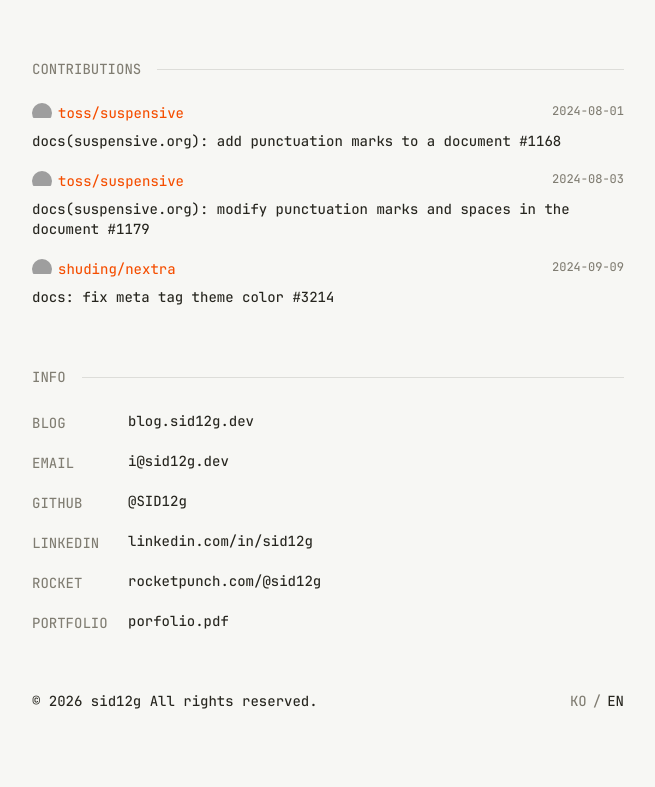
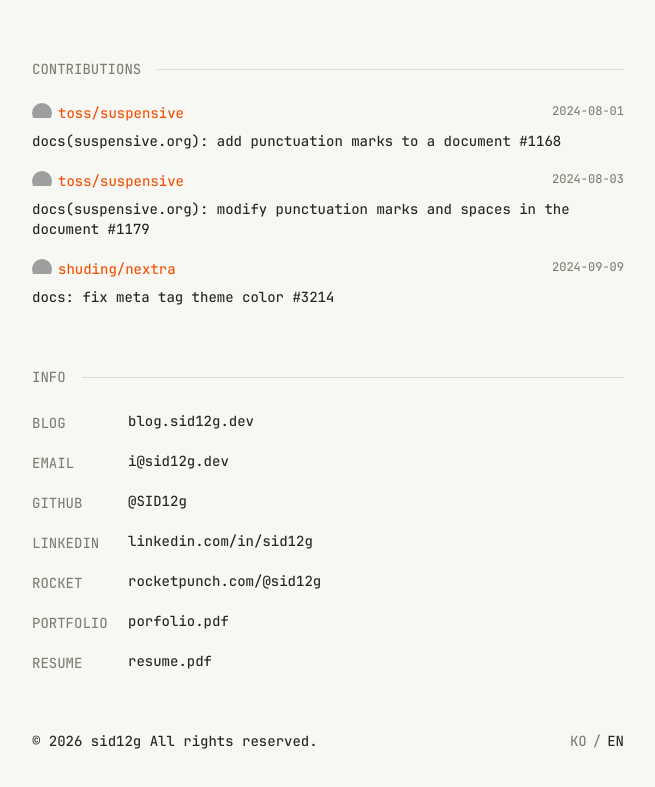
Before and after one commit to SID12g/sid12g.dev, a Next.js app: page /en in a window 1280 px wide. Shown: the part 2793-3580 px from the top of the page, without its empty margins (312-967 px from the left). Before the commit the page ends 3556 px from the top, so only its background shows below. Built offline with nearby package versions, Linux system fonts and the light colour scheme; no server answers; grey boxes are pictures that could not be loaded.

Commit message:
feat(resume): 이력서 페이지 및 링크 추가
- Google Drive 이력서로 리다이렉트하는 /resume 라우트 추가
- info 리스트에 RESUME 항목 추가

```diff
--- /dev/null
+++ b/src/app/[lang]/resume/page.tsx
@@ -0,0 +1,7 @@
+import { redirect } from "next/navigation";
+
+export default function Resume() {
+  redirect(
+    "https://drive.google.com/file/d/1koB97tCYispWp8DfKJWuYFWIKkbRcm3i/view?usp=sharing",
+  );
+}
--- a/src/data/info.ts
+++ b/src/data/info.ts
@@ -35,4 +35,9 @@ export const info: InfoItem[] = [
     content: "porfolio.pdf",
     href: "/portfolio",
   },
+  {
+    label: "RESUME",
+    content: "resume.pdf",
+    href: "/resume",
+  },
 ];
```
